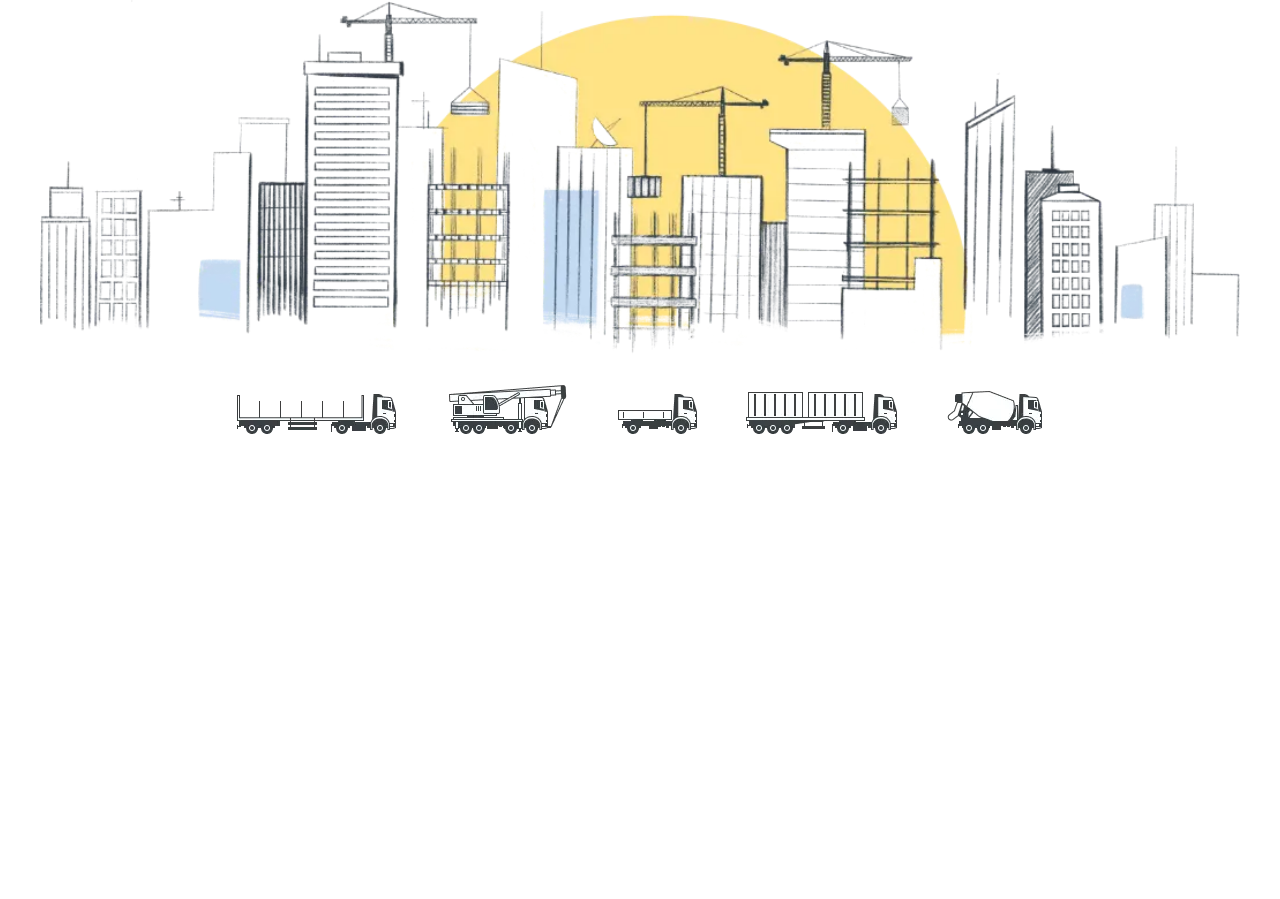
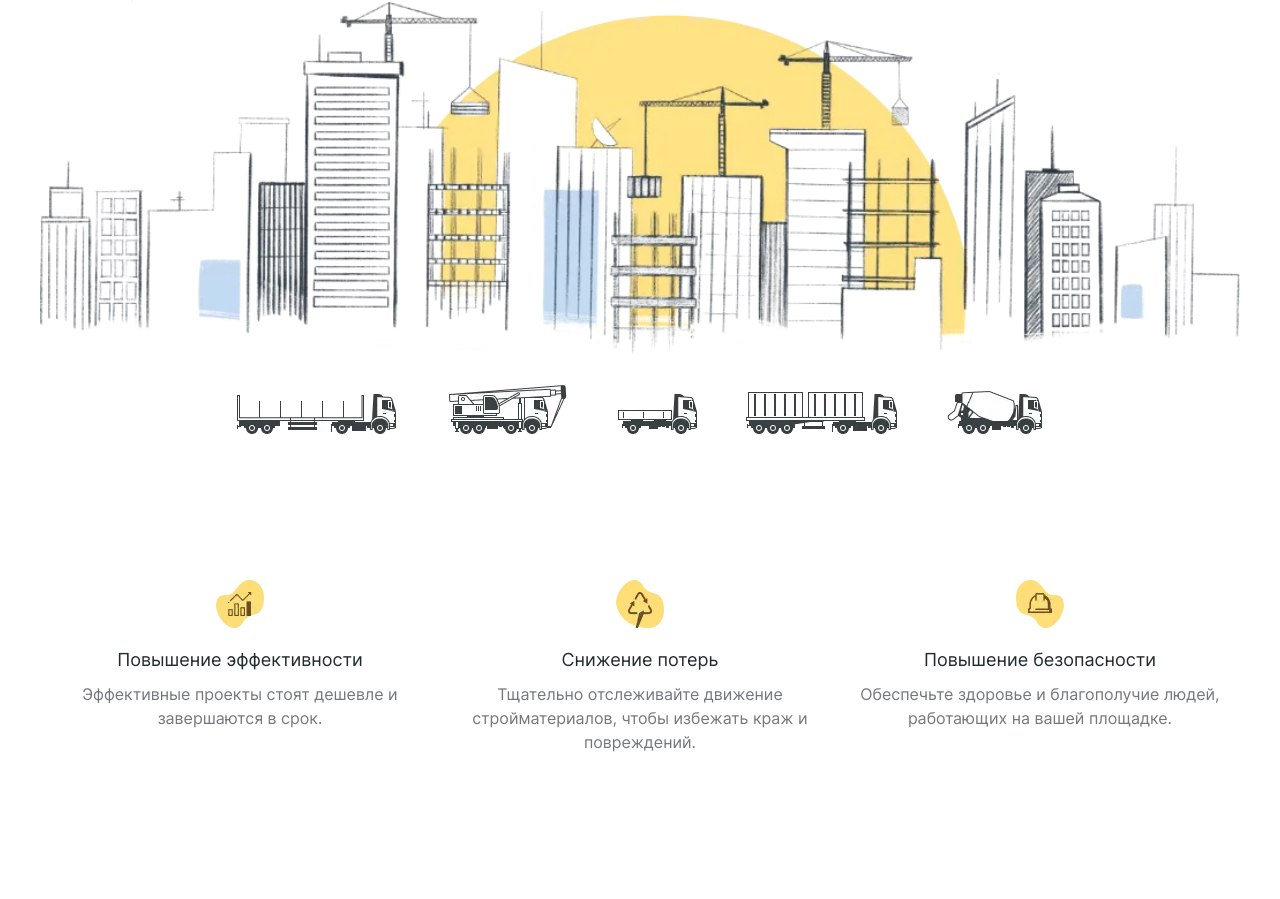
Before and after one commit to NikitosKokos/StroyControl, a website: page StroyControl/index.html in a window 1280 px wide. Shown: the part 389-1288 px from the top of the page. Before the commit the page ends 824 px from the top, so only its background shows below. Drawn offline with Linux system fonts and the light colour scheme; files whose address does not match are found by name.

Commit message:
added block advantages

```diff
--- a/#src/scss/base/_variables.scss
+++ b/#src/scss/base/_variables.scss
@@ -3,7 +3,7 @@ $width: 1456;
 $fontFamily: 'Inter', sans-serif;
 $minWidth: 320px;
 $maxWidth: 1920;
-$maxWidthContainer:1456;
+$maxWidthContainer: 1456;
 $md1: $maxWidthContainer + 12;
 $md2: 991.98;
 $md3: 767.98;
--- /dev/null
+++ b/#src/scss/blocks/_advantages.scss
@@ -0,0 +1,76 @@
+.advantages {
+    padding: 145px 0;
+    @media (max-width: 1240px){
+        padding: 120px 0;
+    }
+    @media (max-width: $md2+px){
+        padding: 100px 0;
+    }
+    @media (max-width: $md3+px){
+        padding: 60px 0 80px 0;
+    }
+    &__content {
+        display: flex;
+        margin: 0 -20px;
+        @media (max-width: $md2+px){
+            flex-wrap: wrap;
+            justify-content: center;
+        }
+        @media (max-width: $md3+px){
+            margin: 0 -10px;
+        }
+        @media (max-width: 600px){
+           margin: 0px 0px 0px 0px;
+        }
+    }
+
+    &__item {
+        flex: 0 0 33.333%;
+        padding: 0 20px;
+        @media (max-width: $md2+px){
+            flex: 0 0 50%;
+            margin: 0px 0px 40px 0px;
+            &:last-child{
+              margin: 0px 0px 0px 0px;
+            }
+        }
+        @media (max-width: $md3+px){
+            padding: 0 10px;
+        }
+        @media (max-width: 600px){
+            padding: 0px 0px 0px 0px;
+            flex: 1 1 100%;
+        }
+    }
+}
+.item-advantages {
+    text-align: center;
+    &__img {
+        width: 48px;
+        height: 48px;
+        margin: 0 auto 20px auto;
+        img{
+            max-width: 100%;
+            height: auto;
+        }
+    }
+
+    &__title {
+        font-size: 18px;
+        line-height: 133%;
+        color: #212B31;
+        margin: 0px 0px 10px 0px;
+    }
+
+    &__descr {
+        font-size: 16px;
+        line-height: 150%;
+        color: #72787D;
+        @media (max-width: 1240px){
+            font-size: 15px;
+        }
+        @media (max-width: 600px){
+            font-size: 16px;
+        }
+    }
+}
--- a/#src/scss/style.scss
+++ b/#src/scss/style.scss
@@ -11,6 +11,7 @@
 @import "./blocks/footer";
 @import "./blocks/btn";
 @import "./blocks/hero";
+@import "./blocks/advantages";
 
 // global styles
 ._container {
--- a/StroyControl/index.html
+++ b/StroyControl/index.html
@@ -44,6 +44,26 @@
 						<div class="hero__cars"><picture><source srcset="./img/cars.webp" type="image/webp"><img src="./img/cars.png" alt="cars"></picture></div>
 					</div>
 				</section>
+				<div class="advantages">
+					<div class='advantages__content _container'>
+						<div class="advantages__item item-advantages">
+							<div class="item-advantages__img"><picture><source srcset="./img/advantages/01.webp" type="image/webp"><img src="./img/advantages/01.png" alt="advantages"></picture></div>
+							<div class="item-advantages__title">Повышение эффективности</div>
+							<div class="item-advantages__descr">Эффективные проекты стоят дешевле
+								и завершаются в срок.</div>
+						</div>
+						<div class="advantages__item item-advantages">
+							<div class="item-advantages__img"><picture><source srcset="./img/advantages/02.webp" type="image/webp"><img src="./img/advantages/02.png" alt="advantages"></picture></div>
+							<div class="item-advantages__title">Снижение потерь</div>
+							<div class="item-advantages__descr">Тщательно отслеживайте движение стройматериалов, чтобы избежать краж и повреждений.</div>
+						</div>
+						<div class="advantages__item item-advantages">
+							<div class="item-advantages__img"><picture><source srcset="./img/advantages/03.webp" type="image/webp"><img src="./img/advantages/03.png" alt="advantages"></picture></div>
+							<div class="item-advantages__title">Повышение безопасности</div>
+							<div class="item-advantages__descr">Обеспечьте здоровье и благополучие людей, работающих на вашей площадке.</div>
+						</div>
+					</div>
+				</div>
 			</main>
 			<footer class="footer">
 	<div class="footer__content _container">
```
Also changed, not shown: #src/index.html (+20 -0 lines), README.md, StroyControl/css/style.css, StroyControl/css/style.min.css.
